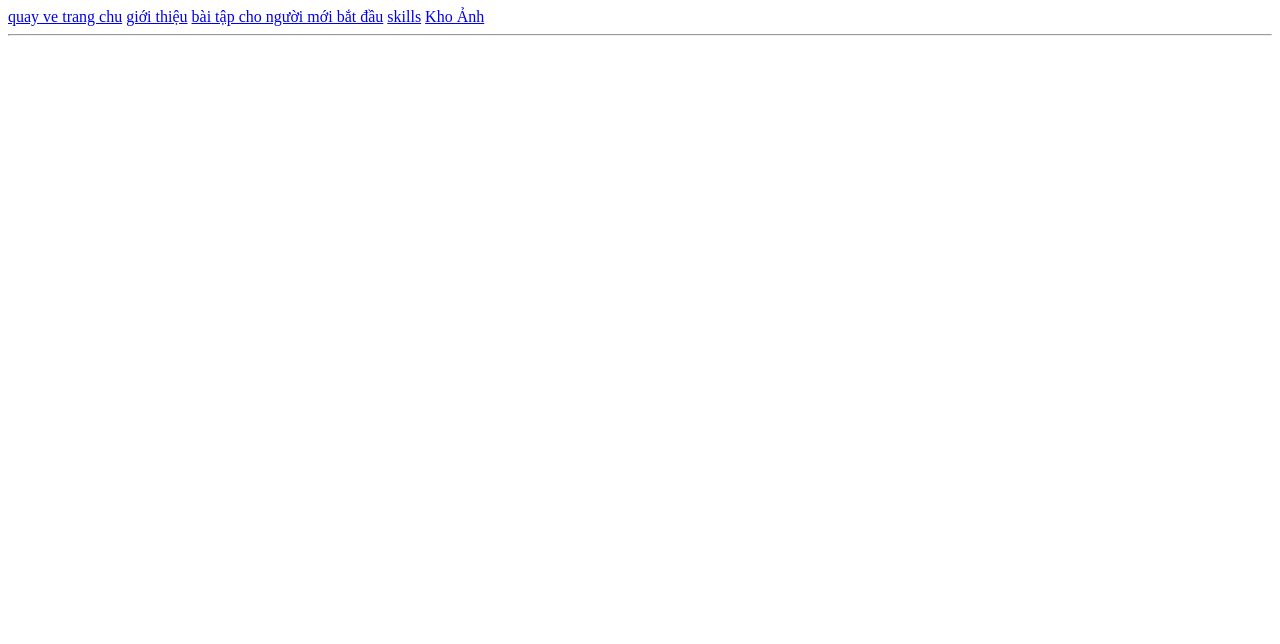
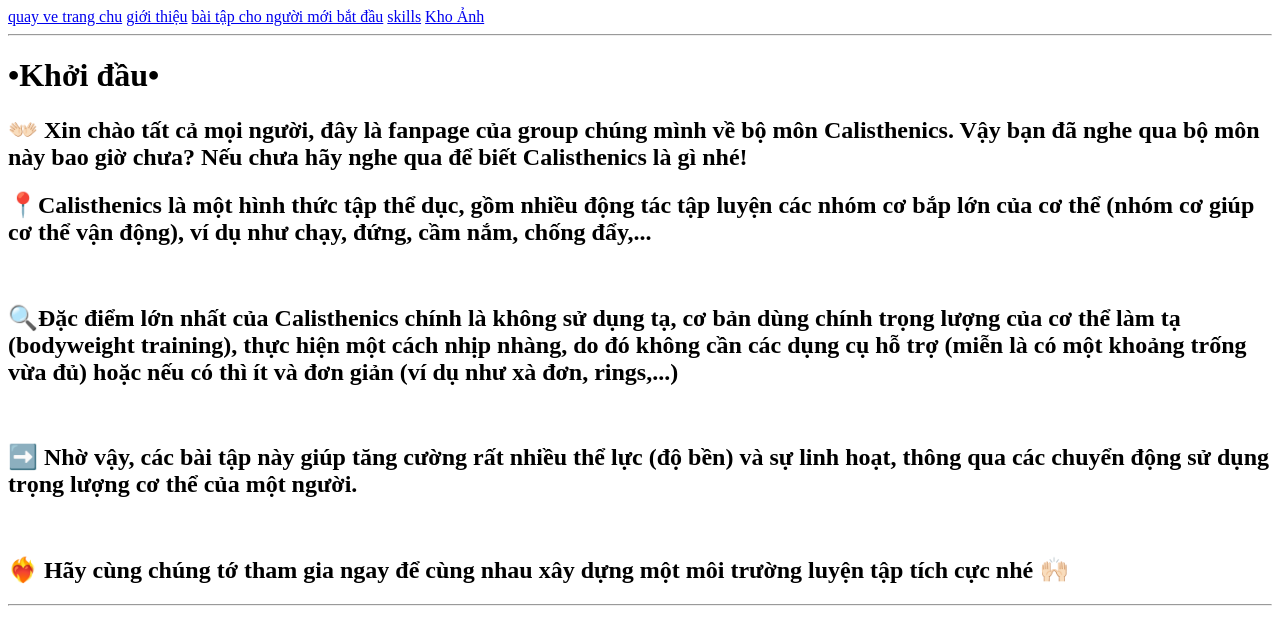
Before and after one commit to manhnh777/calisthenic, a plain HTML site: page more-info/gioi-thieu.html in a window 1280 px wide. Drawn offline with Linux system fonts and the light colour scheme.

Commit message:
bo sung gioi thieu

```diff
--- a/more-info/gioi-thieu.html
+++ b/more-info/gioi-thieu.html
@@ -14,6 +14,32 @@
     <a href="./cac-skills.html">skills</a>
     <a href="./kho-anh.html">Kho Ảnh</a>
     <hr>
+    <h1>•Khởi đầu•</h1>
+    <p>
+    <h2>👐🏻 Xin chào tất cả mọi người, đây là fanpage của group chúng mình về bộ môn Calisthenics.
+        Vậy bạn đã nghe qua bộ môn này bao giờ chưa? Nếu chưa hãy nghe qua để biết Calisthenics là gì nhé!</h2>
+    </p>
+    <p>
+    <h2>📍Calisthenics là một hình thức tập thể dục, gồm nhiều động tác tập luyện các nhóm cơ bắp lớn của cơ thể
+        (nhóm cơ giúp cơ thể vận động), ví dụ như chạy, đứng, cầm nắm, chống đẩy,...</h2>
+    </p>
+    <br>
+    <p>
+    <h2>🔍Đặc điểm lớn nhất của Calisthenics chính là không sử dụng tạ, cơ bản dùng chính trọng lượng của cơ thể làm tạ
+        (bodyweight training), thực hiện một cách nhịp nhàng, do đó không cần các dụng cụ hỗ trợ (miễn là có một khoảng
+        trống vừa đủ)
+        hoặc nếu có thì ít và đơn giản (ví dụ như xà đơn, rings,...)</h2>
+    </p>
+    <br>
+    <p>
+    <h2>➡️ Nhờ vậy, các bài tập này giúp tăng cường rất nhiều thể lực (độ bền) và sự linh hoạt, thông qua các chuyển
+        động sử dụng trọng lượng cơ thể của một người. </h2>
+    </p>
+    <br>
+    <p>
+    <h2>❤️‍🔥 Hãy cùng chúng tớ tham gia ngay để cùng nhau xây dựng một môi trường luyện tập tích cực nhé 🙌🏻</h2>
+    </p>
+    <hr>
 </body>
 
 </html>
```
